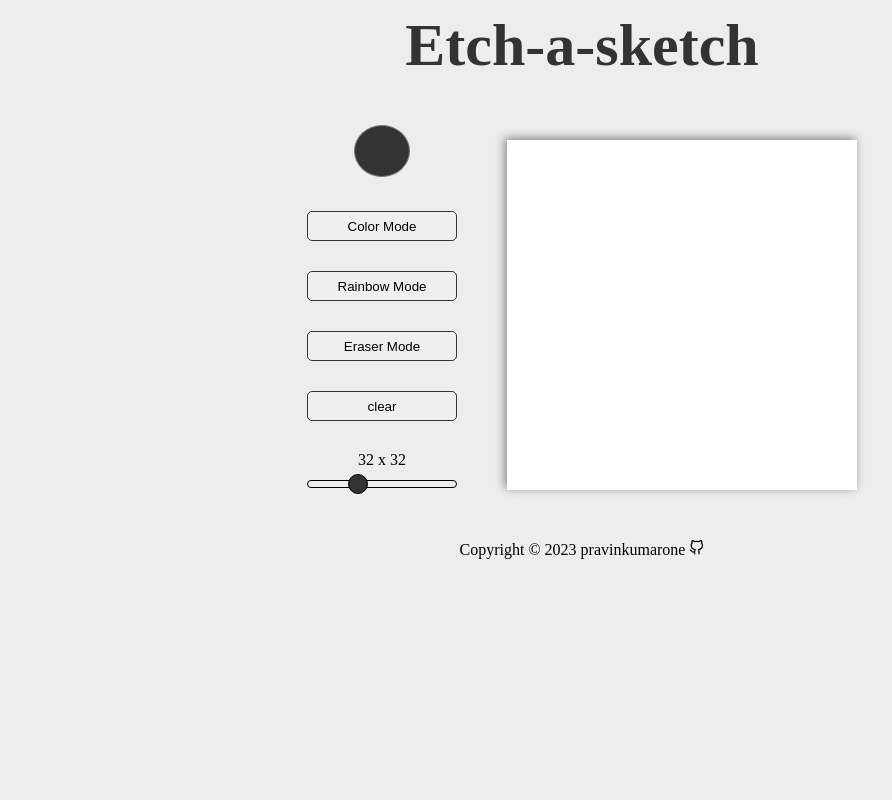
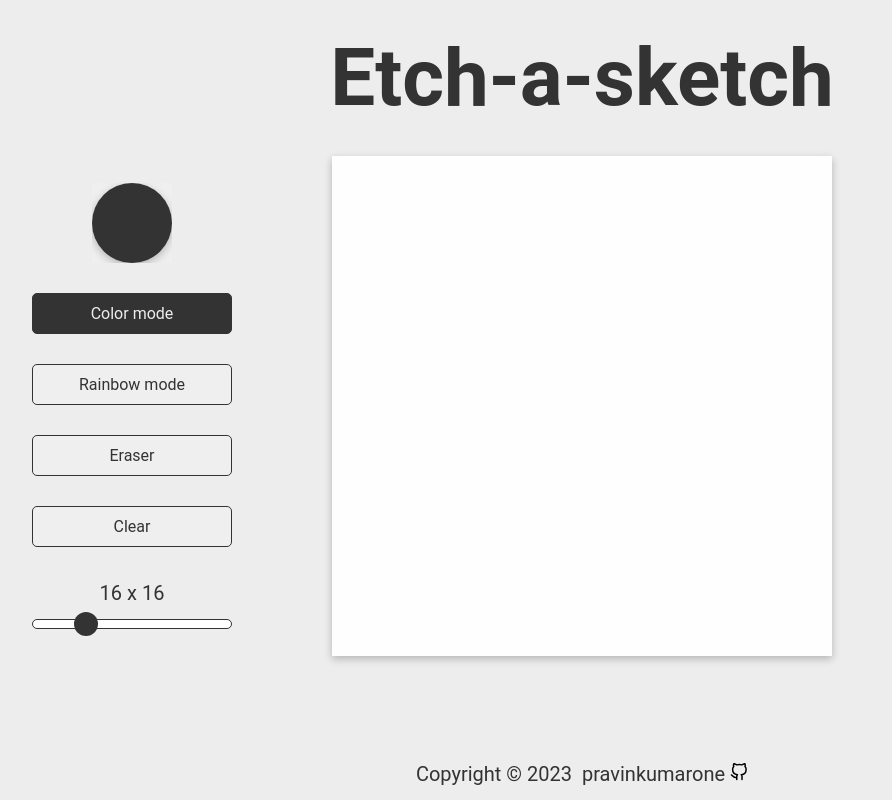
Before and after one commit to pravinkumarone/etch-a-sketch, a plain HTML site: page index.html in a window 1280 px wide. Shown: the whole page, without its empty margins (58-950 px from the left). Drawn offline with Linux system fonts and the light colour scheme.

Commit message:
added javascript logics to buttons and gave some touch up

```diff
--- a/index.html
+++ b/index.html
@@ -5,26 +5,33 @@
     <meta name="viewport" content="width=device-width, initial-scale=1.0">
     <title>Etch-a-Sketch</title>
     <link rel="stylesheet" href="style.css">
-    <script src="script.js" defer></script>
 </head>
 <body>
-    <header>
-        <h1 class="title">Etch-a-sketch</h1>
+    <header class="header">
+      <h1 class="title">Etch-a-sketch</h1>
     </header>
-
-    <main>
-        <section class="setting">
-            <input type="color" name="color" value="#333333" id="colorPicker">
-            <button id="colorBtn">Color Mode</button>
-            <button id="rainbowBtn">Rainbow Mode</button>
-            <button id="ereaseBtn">Eraser Mode</button>
-            <button id="clearBtn">clear</button>
-            <div class="size-value" id="sizeValue"></div>
-            <input type="range" id="sizeSlider" min="1" max="100" value="32" onchange="setGrids()">
-        </section>
-        <div class="container"></div>
+    <main class="main">
+      <div class="settings">
+        <input id="colorPicker" type="color" value="#333333" />
+        <button id="colorBtn">Color mode</button>
+        <button id="rainbowBtn">Rainbow mode</button>
+        <button id="eraserBtn">Eraser</button>
+        <button id="clearBtn">Clear</button>
+        <div id="sizeValue" class="size-value">16 x 16</div>
+        <input id="sizeSlider" type="range" value="16" min="1" max="64" />
+      </div>
+      <div id="grid" class="grid"></div>
     </main>
-    <footer><p class="footer">Copyright &copy; 2023 <a href="https://www.github.com/pravinkumarone"> pravinkumarone <img class="logo" src="/images/github.svg" alt="github-logo"></a> </p>
+    <footer class="footer">
+      <p>
+        Copyright ©
+        <script>
+          document.write(new Date().getFullYear())
+        </script>
+      </p>
+      <a href="https://github.com/michalosman" target="_blank">
+        pravinkumarone <img src="images/github.svg" alt="github-log" class="fa-github"></a>
     </footer>
-</body>
+    <script src="script.js"></script>
+  </body>
 </html>
--- a/script.js
+++ b/script.js
@@ -1,20 +1,110 @@
-const setGrid = document.querySelector(".set-grid");
-const container = document.querySelector(".container");
-var sizeValue = document.querySelector("#sizeValue");
+const DEFAULT_COLOR = '#333333';
+const DEFAULT_MODE = 'color';
+const DEFAULT_SIZE = 16;
 
-var x = document.getElementById("sizeSlider").value;
-sizeValue.textContent = `${x} x ${x}`;
+let currentColor = DEFAULT_COLOR;
+let currentMode = DEFAULT_MODE;
+let currentSize = DEFAULT_SIZE;
 
-function setGrids (x){
-    for(let i = 0; i<x; i++){
-        let row = document.createElement('div');
-        row.classList = `row row-${row}`;
-        container.appendChild(row);
+function setCurrentColor(newColor){
+    currentColor = newColor;
+}
 
-        for(let j = 0; j<x; j++){
-            let column = document.createElement('div');
-            column.classList = `column column-${column}`;
-            row.appendChild(column);
-        }
+function setCurrentMode(newMode){
+    activeButton(newMode);
+    currentMode = newMode;
+}
+
+function setCurrentSize(newSize){
+    currentSize = newSize;
+}
+
+const colorPicker = document.getElementById('colorPicker');
+const colorBtn = document.getElementById('colorBtn');
+const rainbowBtn = document.getElementById('rainbowBtn');
+const eraserBtn = document.getElementById('eraserBtn');
+const clearBtn = document.getElementById('clearBtn');
+const sizeValue = document.getElementById('sizeValue');
+const sizeSlider = document.getElementById('sizeSlider');
+const grid = document.getElementById('grid');
+
+colorPicker.oninput = (e) => setCurrentColor(e.target.value);
+colorBtn.onclick = () => setCurrentMode('color');
+rainbowBtn.onclick = () => setCurrentMode('rainbow');
+eraserBtn.onclick = () => setCurrentMode('eraser');
+clearBtn.onclick = () => reloadGrid();
+sizeSlider.onmouseover = (e) => updateSizeValue(e.target.value);
+sizeSlider.onchange = (e) => changeSize(e.target.value);
+
+let mouseDown = false;
+document.body.onmousedown = () => (mouseDown = true);
+document.body.onmouseup = () => (mouseDown = false);
+
+function changeSize(value){
+    setCurrentSize(value);
+    updateSizeValue(value);
+    reloadGrid();
+}
+
+function updateSizeValue(value){
+    sizeValue.innerHTML = `${value} x ${value}`;
+}
+
+function reloadGrid(){
+    clearGrid();
+    setupGrid(currentSize);
+}
+
+function clearGrid(){
+    grid.innerHTML = '';
+}
+
+function setupGrid(size){
+    grid.style.gridTemplateColumns = `repeat(${size}, 1fr)`;
+    grid.style.gridTemplateRows = `repeat(${size}, 1fr)`;
+
+    for(let i = 0; i< size * size; i++){
+        const gridElement = document.createElement('div');
+        gridElement.classList.add('grid-element');
+        gridElement.addEventListener('mouseover', changeColor);
+        gridElement.addEventListener('mousedown', changeColor);
+        grid.appendChild(gridElement);
     }
 }
+
+function changeColor(e){
+    if(e.type === 'mouseover' && !mouseDown) return
+    if(currentMode === 'rainbow'){
+        const randomR = Math.floor(Math.random() * 256);
+        const randomG = Math.floor(Math.random() * 256);
+        const randomB = Math.floor(Math.random() * 256);
+        e.target.style.backgroundColor = `rgb(${randomR},${randomG},${randomB})`;
+    } else if(currentMode === 'color'){
+        e.target.style.backgroundColor = currentColor;
+    } else if(currentMode === 'eraser'){
+        e.target.style.backgroundColor = '#fefefe';
+    }
+}
+
+function activeButton(newMode){
+    if(currentMode == 'rainbow'){
+        rainbowBtn.classList.remove('active');
+    } else if(currentMode === 'color'){
+        colorBtn.classList.remove('active');
+    } else if(currentMode === 'eraser'){
+        eraserBtn.classList.remove('active');
+    }
+
+    if(newMode == 'rainbow'){
+        rainbowBtn.classList.add('active');
+    } else if(newMode === 'color'){
+        colorBtn.classList.add('active');
+    } else if(newMode === 'eraser'){
+        eraserBtn.classList.add('active');
+    }
+}
+
+window.onload = () => {
+    setupGrid(DEFAULT_SIZE);
+    activeButton(DEFAULT_MODE);
+}
--- a/style.css
+++ b/style.css
@@ -1,233 +1,226 @@
-*{
-    margin: 0;
-    padding: 0;
-    box-sizing: border-box;
-}
-:root{
+:root {
     --primary-dark: #333;
     --primary-light: #ededed;
     --secondary-light: #fefefe;
   }
 
-body{
-    background-color:var(--primary-light);
+  *,
+  *::before,
+  *::after {
+    box-sizing: border-box;
+    padding: 0;
+    margin: 0;
+  }
+
+  html {
+    /* footer support */
+    position: relative;
+    min-height: 100%;
+  }
+
+  body {
+    background-color: var(--primary-light);
+    color: var(--primary-dark);
+    font-family: 'Roboto', sans-serif;
+    line-height: 1.6;
+    /* footer support */
+    margin-bottom: 100px;
+  }
+
+  h1 {
+    line-height: 1.2;
+  }
+
+  button,
+  input {
+    width: 100%;
+    border: none;
+    color: inherit;
+    font-family: inherit;
+    font-size: inherit;
+    cursor: pointer;
+    outline: none;
+  }
+
+  /* HEADER */
+
+  .header {
+    padding: 30px 0;
+  }
+
+  .title {
+    text-align: center;
+    font-size: 80px;
+  }
+
+  /* MAIN */
+
+  .main {
     display: flex;
     align-items: center;
-    flex-direction: column;
+    justify-content: flex-start;
+    gap: 100px;
+    max-width: 1100px;
+    margin: 0 auto;
   }
 
-header{
+  .settings {
     display: flex;
+    flex-direction: column;
+    align-items: center;
     justify-content: center;
-    align-items: center;
-    height: 90px;
-    padding: 15px 0px;
-    width: 100%;
+    gap: 30px;
+    width: 200px;
   }
 
-.title{
-    font-size: 60px;
-    width: 100%;
-    text-align: center;
-    color: var(--primary-dark);
+  button {
+    padding: 10px 20px;
+    border: 1px solid var(--primary-dark);
+    border-radius: 5px;
   }
 
-main{
-    display: flex;
-    justify-content: flex-start;
-    align-items: center;
+  button.active {
+    background-color: var(--primary-dark);
+    color: var(--primary-light);
   }
 
-.setting{
-    display: flex;
-    justify-content: center;
-    align-items: center;
-    flex-direction: column;
-    height: 450px;
-    column-gap: 30px;
-    row-gap: 30px;
-    width: 150px;
-    margin-right: 50px;
-
+  button,
+  input[type='color'] {
+    transition: transform 0.1s ease-in-out;
   }
 
-#colorPicker{
-    height: 60px;
-    width: 60px;
-    transition: 0.3s;
-    -webkit-appearance: none;
-    -moz-appearance: none;
-    appearance: none;
-    background-color: transparent;
-    border: none;
-    block-size: 60px;
-}
-
-#colorPicker::-webkit-color-swatch{
-    border-radius: 50%;
-}
-
-#colorPicker::-moz-color-swatch{
-    border-radius: 50%;
-}
-
-#colorPicker:hover{
-    transform: scale(1.1);
-}
-
-.setting button{
-    transition: transform 0.1s ease-in-out;
-    width: 100%;
-    border-radius: 5px;
-    height: 30px;
-    border: 1q solid var(--primary-dark);
-    padding: 10px auto;
-}
-
-.setting button:hover{
+  button:hover,
+  input[type='color']:hover {
     transform: scale(1.05);
   }
 
-button.active{
-    background-color: var(--primary-dark);
+  input[type='color']:active {
+    transition: transform 0.05s ease-in-out;
+    transform: scale(1);
   }
 
-#sizeValue{
-    margin-bottom: -40px;
+  input[type='color'] {
+    -webkit-appearance: none;
+    width: 80px;
+    height: 80px;
+    border: none;
   }
 
-input[type=range] {
-    height: 30px;
+  input[type='color']::-webkit-color-swatch-wrapper {
+    padding: 0;
+  }
+
+  input[type='color']::-webkit-color-swatch {
+    border: none;
+    border-radius: 50px;
+    box-shadow: rgba(0, 0, 0, 0.24) 0px 3px 8px;
+  }
+
+  .size-value {
+    margin-bottom: -20px;
+    font-size: 20px;
+  }
+
+  input[type='range'] {
     -webkit-appearance: none;
-    margin: 10px 0;
-    width: 100%;
     background-color: var(--primary-light);
   }
 
-input[type=range]::-webkit-slider-runnable-track {
-    width: 100%;
-    height: 8px;
-    cursor: pointer;
-    background: var(--primary-light);
-    border-radius: 5px;
-    border: 1px solid #000000;
+  input[type='range']::-webkit-slider-runnable-track {
+    height: 10px;
+    border: 1px solid var(--primary-dark);
+    border-radius: 25px;
+    background: var(--secondary-light);
   }
 
-input[type=range]::-webkit-slider-thumb {
-    border: 1px solid #000000;
-    height: 20px;
-    width: 20px;
-    border-radius: 10px;
-    background:var(--primary-dark);
-    cursor: pointer;
+  input[type='range']::-webkit-slider-thumb {
     -webkit-appearance: none;
-    margin-top: -7px;
-    transition: ease-in-out 0.5s;
+    width: 24px;
+    height: 24px;
+    border-radius: 25px;
+    margin-top: -8px;
+    background: var(--primary-dark);
   }
 
-input[type=range]::-webkit-slider-thumb:hover{
-    transform: scale(1.1);
+  .grid {
+    display: grid;
+    width: 500px;
+    height: 500px;
+    background-color: var(--secondary-light);
+    box-shadow: rgba(0, 0, 0, 0.24) 0px 3px 8px;
   }
 
-  /* input[type=range]::-moz-range-track {
-    width: 100%;
-    height: 10px;
-    cursor: pointer;
-    animate: 0.2s;
-    box-shadow: 1px 1px 1px #000000;
-    background: #3071A9;
-    border-radius: 5px;
-    border: 1px solid #000000;
-  }
-  input[type=range]::-moz-range-thumb {
-    box-shadow: 1px 1px 1px #000000;
-    border: 1px solid #000000;
-    height: 30px;
-    width: 15px;
-    border-radius: 5px;
-    background: var(--primary-light);
-    cursor: pointer;
-  } */
-
-  /* input[type=range]::-ms-track {
-    width: 100%;
-    height: 10px;
-    cursor: pointer;
-    animate: 0.2s;
-    background: transparent;
-    border-color: transparent;
-    color: transparent;
-  } */
-
-  /* input[type=range]::-ms-fill-lower {
-    background: #3071A9;
-    border: 1px solid #000000;
-    border-radius: 10px;
-    box-shadow: 1px 1px 1px #000000;
-  }
-  input[type=range]::-ms-fill-upper {
-    background: #3071A9;
-    border: 1px solid #000000;
-    border-radius: 10px;
-    box-shadow: 1px 1px 1px #000000;
-  }
-  input[type=range]::-ms-thumb {
-    margin-top: 1px;
-    box-shadow: 1px 1px 1px #000000;
-    border: 1px solid #000000;
-    height: 30px;
-    width: 15px;
-    border-radius: 5px;
-    background: var(--primary-light);
-    cursor: pointer;
-  }
-  input[type=range]:focus::-ms-fill-lower {
-    background: #3071A9;
-  }
-  input[type=range]:focus::-ms-fill-upper {
-    background: #3071A9;
-  } */
-
-.container{
-    display: grid;
-    width: 350px;
-    height: 350px;
-    grid-template-columns: auto;
-    grid-template-rows: auto;
-    background-color: white;
-    box-shadow: -2px -2px 9px gray;
+  .grid-element {
+    user-select: none;
   }
 
-.row{
+  /* FOOTER */
+
+  .footer {
+    position: absolute;
+    bottom: 0;
+    left: 0;
     display: flex;
-    flex-direction: column;
+    align-items: center;
+    justify-content: center;
+    gap: 10px;
+    width: 100%;
+    padding: 10px;
+    font-size: 20px;
   }
 
-.column{
-    height: 10px;
-    width: 10px;
-    background-color: white;
-}
-
-.column::selection{
-    background-color: black;
-}
-
-input[type=range]{
-    width: 150px;
-}
-
-footer{
-   height: 50px;
+  .fa-github {
+    color: var(--primary-dark);
+    font-size: 24px;
+    height: 18px;
+    width: 18px;
+    transition: transform 0.3s ease-in-out;
   }
 
   footer a{
     text-decoration: none;
-    color: black;
+    color: var(--primary-dark);
   }
 
-.logo{
-    height: 15px;
-    width: 15px;
-    color: var(--primary-dark);
+  /* MEDIA QUERIES */
+
+  @media (max-width: 1200px) {
+    .main {
+      justify-content: center;
     }
+  }
+
+  @media (max-width: 850px) {
+    .main {
+      gap: 50px;
+    }
+
+    .settings {
+      width: 150px;
+      gap: 16px;
+    }
+
+    .size-value {
+      margin-bottom: -4px;
+    }
+
+    .grid {
+      width: 400px;
+      height: 400px;
+    }
+  }
+
+  @media (max-width: 650px) {
+    .title {
+      font-size: 50px;
+    }
+
+    .main {
+      flex-direction: column-reverse;
+    }
+
+    .grid {
+      width: 300px;
+      height: 300px;
+    }
+  }
```
Lines whose indentation alone changed are shown as unchanged.
